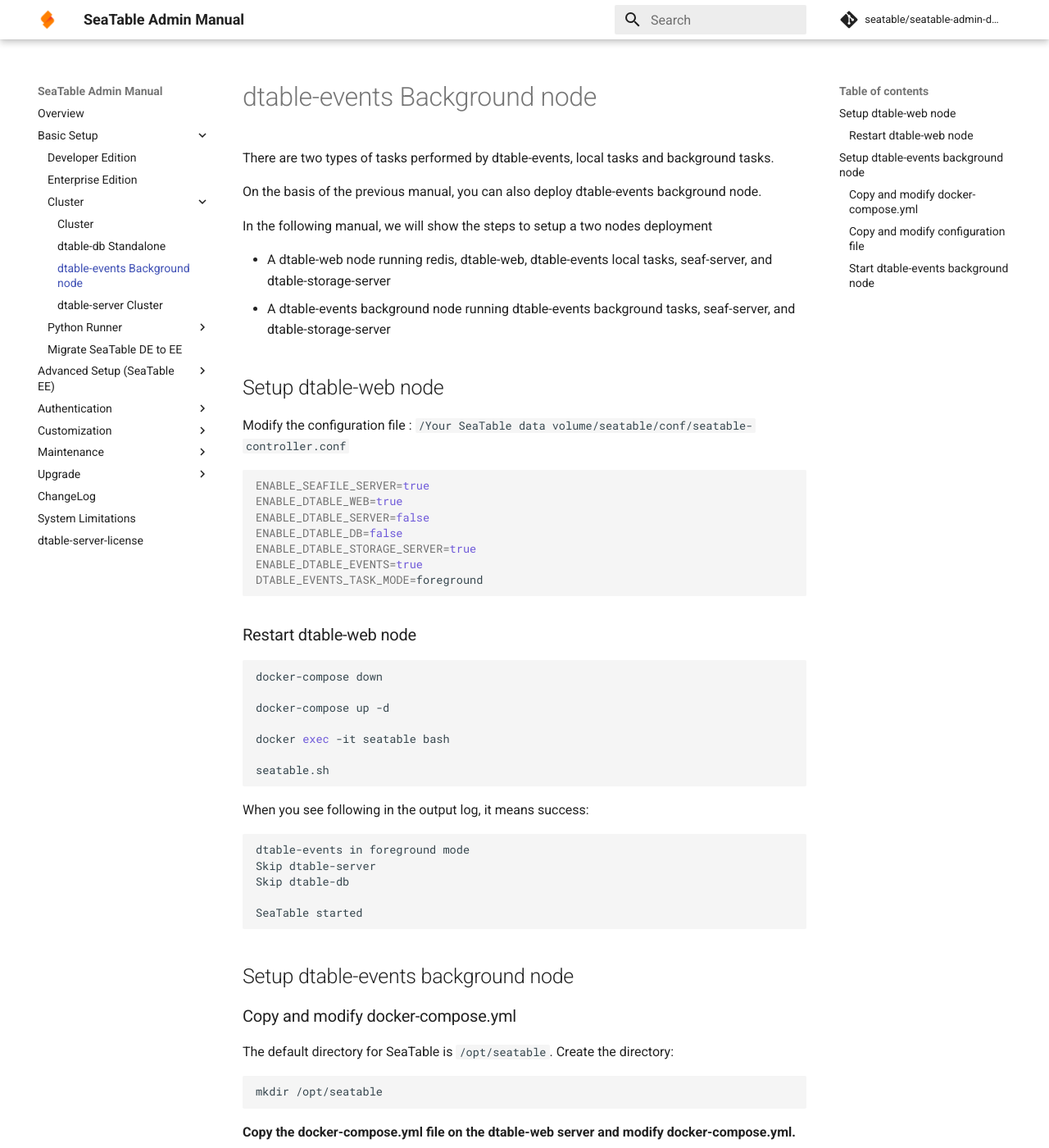
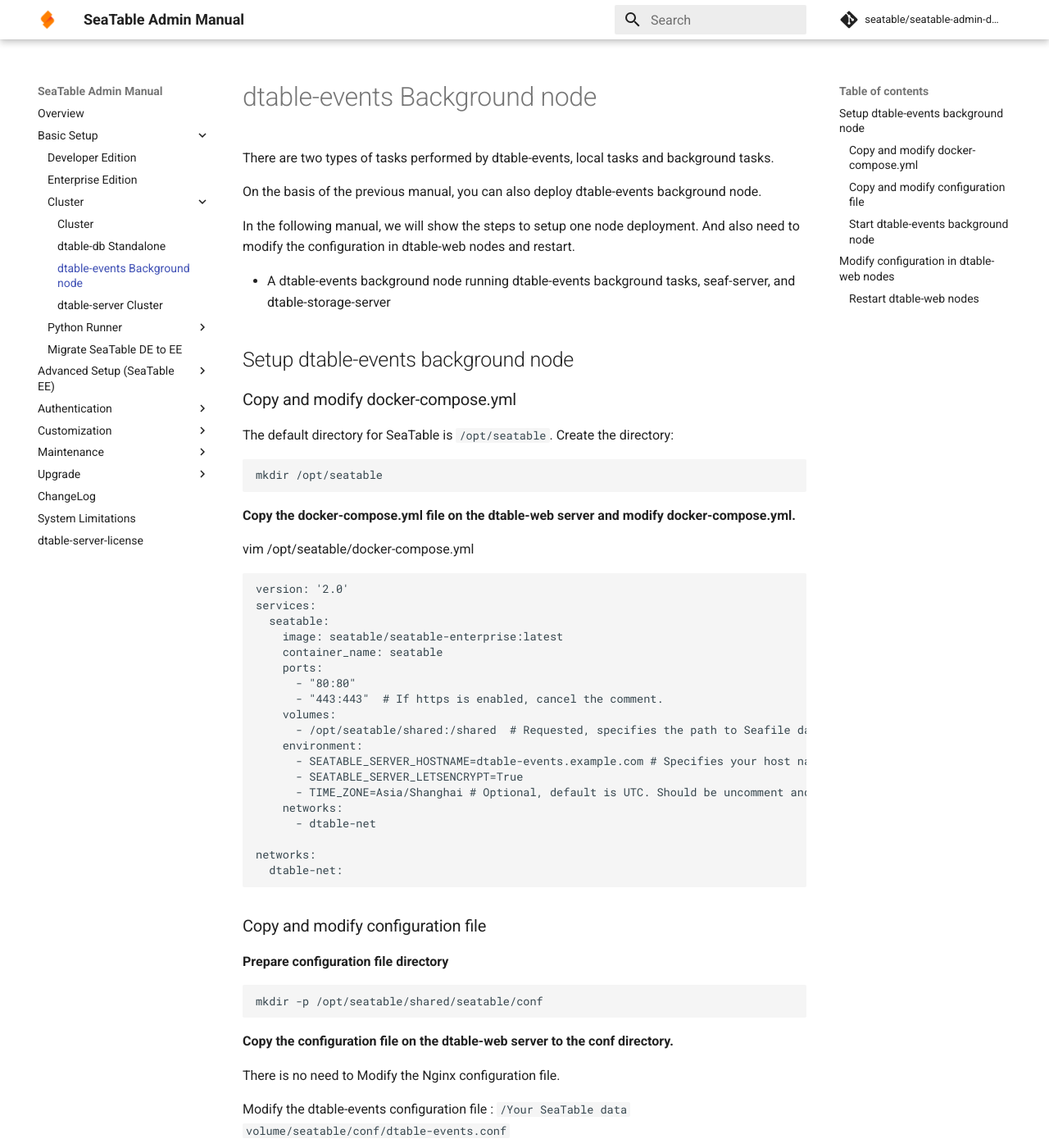
Before and after one commit to seatable/seatable-admin-docs, an MkDocs documentation site: the page built from manual/docker/Cluster/dtable-events Background node.md, in a window 1280 px wide and 1400 px high. Shown: the whole window at 82% size. Built offline with MkDocs 1.6.1 and Material for MkDocs 9.7.7, drawn with Linux system fonts in a browser that asks for light colours; comment, search, counter and statistics services are not loaded; some of the changed text lies outside the part shown.

Commit message:
update  dtable-events Background node

````diff
--- a/manual/docker/Cluster/dtable-events Background node.md
+++ b/manual/docker/Cluster/dtable-events Background node.md
@@ -4,49 +4,9 @@
 
 On the basis of the previous manual, you can also deploy dtable-events background node.
 
-In the following manual, we will show the steps to setup a two nodes deployment
+In the following manual, we will show the steps to setup one node deployment. And also need to modify the configuration in dtable-web nodes and restart.
 
-* A dtable-web node running redis, dtable-web, dtable-events local tasks, seaf-server, and dtable-storage-server
 * A dtable-events background node running dtable-events background tasks, seaf-server, and dtable-storage-server
-
-## Setup dtable-web node
-
-Modify the configuration file :  `/Your SeaTable data volume/seatable/conf/seatable-controller.conf`
-
-```sh
-ENABLE_SEAFILE_SERVER=true
-ENABLE_DTABLE_WEB=true
-ENABLE_DTABLE_SERVER=false
-ENABLE_DTABLE_DB=false
-ENABLE_DTABLE_STORAGE_SERVER=true
-ENABLE_DTABLE_EVENTS=true
-DTABLE_EVENTS_TASK_MODE=foreground
-
-```
-
-### Restart dtable-web node
-
-```sh
-docker-compose down
-
-docker-compose up -d
-
-docker exec -it seatable bash
-
-seatable.sh
-
-```
-
-When you see following in the output log, it means success:
-
-```
-dtable-events in foreground mode
-Skip dtable-server
-Skip dtable-db
-
-SeaTable started
-
-```
 
 ## Setup dtable-events background node
 
@@ -151,3 +111,38 @@
 SeaTable started
 
 ```
+
+## Modify configuration in dtable-web nodes
+
+Modify the configuration file :  `/Your SeaTable data volume/seatable/conf/seatable-controller.conf`
+
+```sh
+ENABLE_SEAFILE_SERVER=true
+ENABLE_DTABLE_WEB=true
+ENABLE_DTABLE_SERVER=false
+ENABLE_DTABLE_DB=false
+ENABLE_DTABLE_STORAGE_SERVER=true
+ENABLE_DTABLE_EVENTS=true
+DTABLE_EVENTS_TASK_MODE=foreground
+
+```
+
+### Restart dtable-web nodes
+
+```sh
+docker exec -it seatable bash
+
+seatable.sh
+
+```
+
+When you see following in the output log, it means success:
+
+```
+dtable-events in foreground mode
+Skip dtable-server
+Skip dtable-db
+
+SeaTable started
+
+```
````
